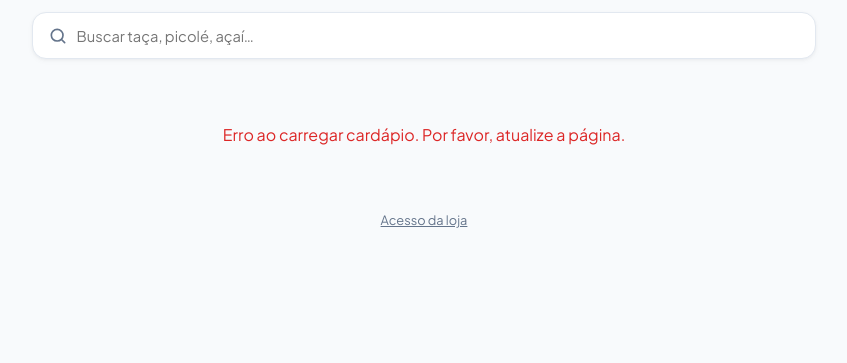
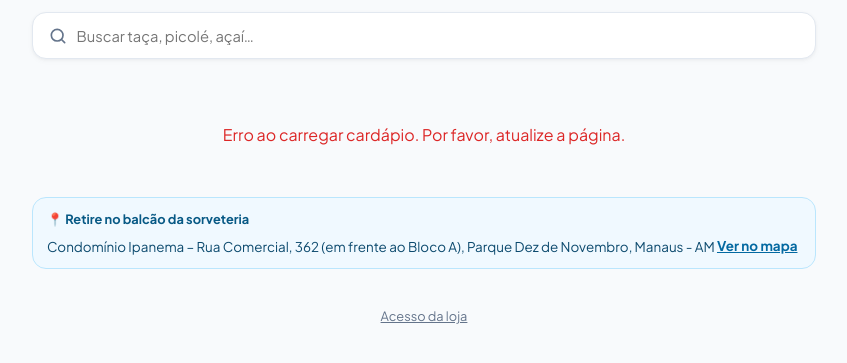
Before and after one commit to Fabiannss/cone-magico, a Python web app: template templates/pedir.html in a window 1280 px wide. Shown: the part 222-585 px from the top of the page, without its empty margins (216-1063 px from the left). Run offline with Jinja, Linux system fonts and the light colour scheme; the template is opened without the code that fills it, so the values that code supplies are empty.

Commit message:
feat: endereco da sorveteria com link do mapa para retirada no balcao (#7)
Claude-Session: https://claude.ai/code/session_01BYGnDLA2y75NpAjG9yF6Lt

Co-authored-by: Claude <noreply@anthropic.com>

```diff
--- a/templates/pedir.html
+++ b/templates/pedir.html
@@ -752,6 +752,9 @@
         .btn-add-item:hover { background: #bae6fd; }
         .btn-add-item.tem-na-sacola { background: #0369a1; color: #ffffff; }
         .btn-add-qtd { font-size: 0.95rem; font-weight: 700; }
+        .endereco-loja { display: block; background: #f0f9ff; border: 1px solid #bae6fd; border-radius: 14px; padding: 0.75rem 0.9rem; margin: 0.6rem 0 0.9rem; font-size: 0.84rem; color: #0c4a6e; line-height: 1.45; text-decoration: none; }
+        .endereco-loja strong { display: block; font-size: 0.8rem; color: #075985; margin-bottom: 0.15rem; }
+        .endereco-loja .ver-mapa { display: inline-block; margin-top: 0.35rem; font-weight: 700; color: #0369a1; text-decoration: underline; }
         .rodape-loja { text-align: center; padding: 1.5rem 0 0.5rem; font-size: 0.8rem; }
         .rodape-loja a { color: #64748b; }
 
@@ -781,7 +784,7 @@
             <div class="store-status-bar">
                 <span class="pill-badge pill-aberta"><span class="ponto-verde"></span>Aberta agora</span>
                 <span class="pill-badge" id="pill-taxa-entrega">Entrega R$ 6,00</span>
-                <span class="pill-badge">Retirada grátis</span>
+                <a class="pill-badge" href="#endereco-loja" style="text-decoration:none; color:inherit;">Retirada grátis</a>
             </div>
         </div>
     </header>
@@ -808,6 +811,11 @@
         <!-- Grid de Produtos -->
         <div class="menu-secoes" id="produtos-container"></div>
 
+                <a class="endereco-loja" id="endereco-loja" href="https://www.google.com/maps/search/?api=1&query=Condom%C3%ADnio+Ipanema+Rua+Comercial+362+Parque+Dez+de+Novembro+Manaus+AM" target="_blank" rel="noopener">
+                    <strong>📍 Retire no balcão da sorveteria</strong>
+                    Condomínio Ipanema – Rua Comercial, 362 (em frente ao Bloco A), Parque Dez de Novembro, Manaus - AM
+                    <span class="ver-mapa">Ver no mapa</span>
+                </a>
         <p class="rodape-loja"><a href="/">Acesso da loja</a></p>
     </main>
 
@@ -838,6 +846,12 @@
                         🏪 Retirar no Balcão<br><small style="font-weight:600; color:#10b981;">Sem Taxa (Grátis)</small>
                     </button>
                 </div>
+
+                <a class="endereco-loja" style="display:none;" id="endereco-retirada" href="https://www.google.com/maps/search/?api=1&query=Condom%C3%ADnio+Ipanema+Rua+Comercial+362+Parque+Dez+de+Novembro+Manaus+AM" target="_blank" rel="noopener">
+                    <strong>📍 Retire no balcão da sorveteria</strong>
+                    Condomínio Ipanema – Rua Comercial, 362 (em frente ao Bloco A), Parque Dez de Novembro, Manaus - AM
+                    <span class="ver-mapa">Ver no mapa</span>
+                </a>
 
                 <div class="form-row">
                     <label>Seu Nome Completo *</label>
@@ -1097,6 +1111,7 @@
                 document.getElementById("btn-toggle-delivery").classList.toggle("active", mod !== "Retirada no Balcão");
                 document.getElementById("btn-toggle-retirada").classList.toggle("active", mod === "Retirada no Balcão");
                 document.getElementById("row-endereco-entrega").style.display = mod === "Retirada no Balcão" ? "none" : "block";
+                document.getElementById("endereco-retirada").style.display = mod === "Retirada no Balcão" ? "block" : "none";
                 this.renderizarItensCheckout();
             },
 
@@ -1246,7 +1261,7 @@
                                 <strong>Itens:</strong> ${pedido.itens_resumo}
                             </div>
                             <div style="font-size:0.86rem; color:#1e293b; margin-bottom:0.35rem;">
-                                <strong>Destino:</strong> ${pedido.endereco_entrega || "Retirada no Balcão"}
+                                <strong>Destino:</strong> ${pedido.endereco_entrega || "Retirada no Balcão — Condomínio Ipanema, Rua Comercial, 362 (em frente ao Bloco A), Parque Dez de Novembro"}
                             </div>
                             ${pedido.entregador_info ? `<div style="font-size:0.86rem; color:#075985; font-weight:700; margin-bottom:0.35rem;">🛵 Entregador: ${pedido.entregador_info}</div>` : ""}
                             <div style="font-size:0.95rem; font-weight:800; color:#0f172a; margin-top:0.45rem;">
```
